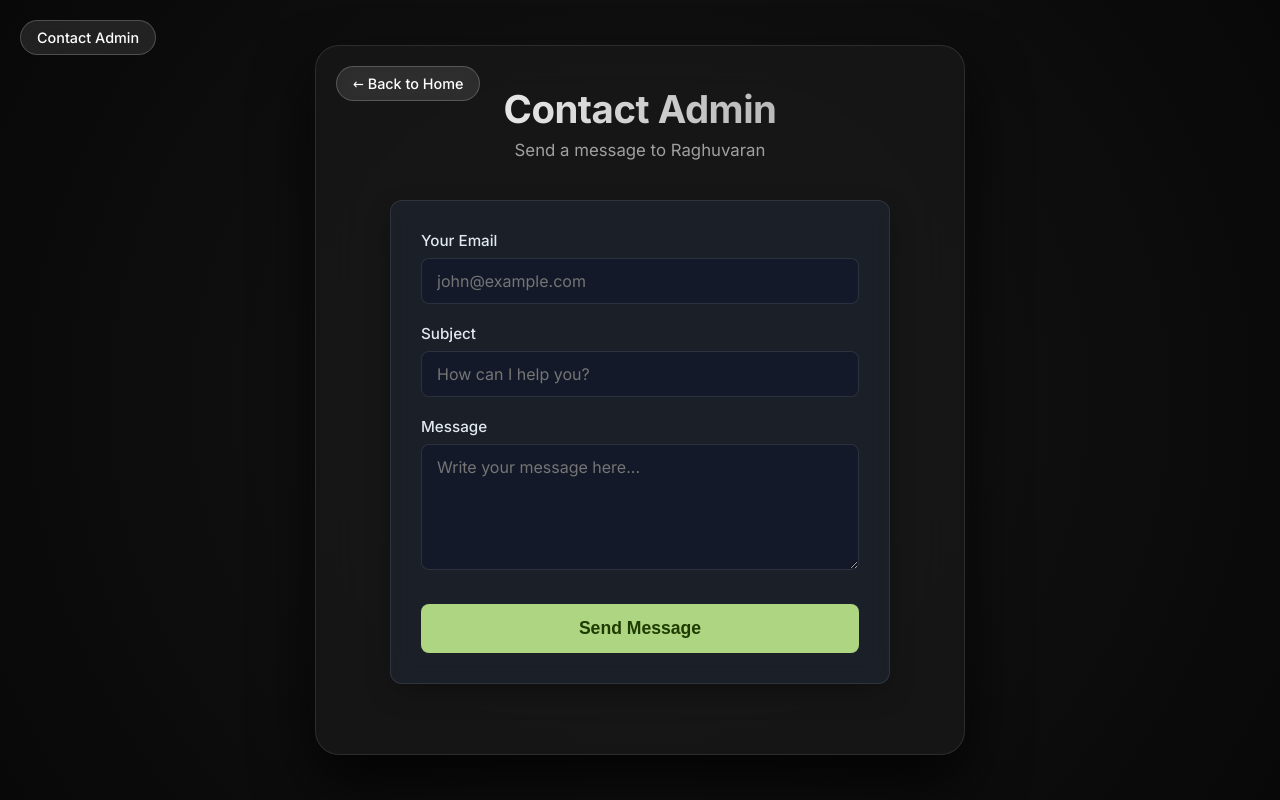
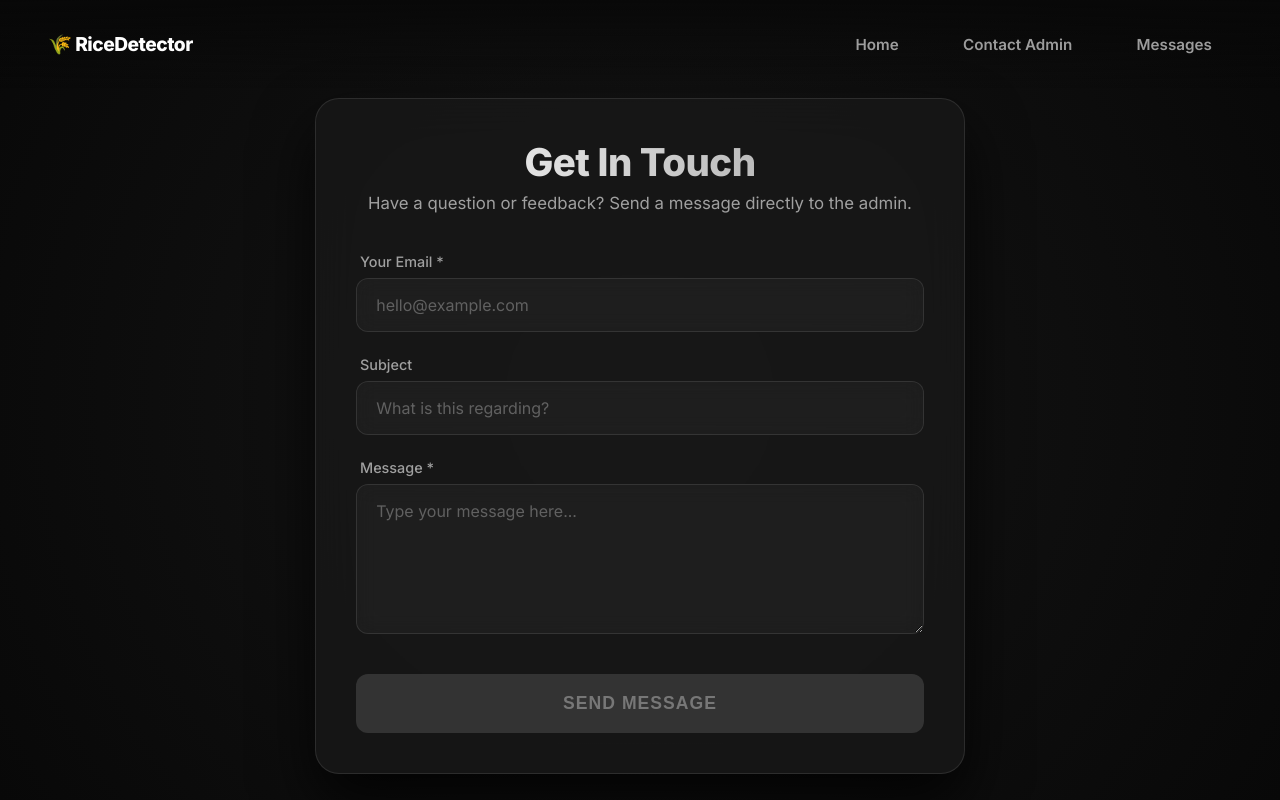
Before and after one commit to Raghuvaranlokati/RiceLeaf_Disease_Dectection, a Next.js app in the folder frontend/: page /contact in a window 1280 px wide. Built offline with nearby package versions, Linux system fonts and the light colour scheme.

Commit message:
Add next-level UI for Contact form and Messages dashboard

```diff
--- a/frontend/src/app/contact/page.js
+++ b/frontend/src/app/contact/page.js
@@ -1,52 +1,54 @@
 "use client";
 
 import { useState } from "react";
-import styles from "./page.module.css";
-import Link from "next/link";
 
-export default function Contact() {
+export default function ContactPage() {
   const [formData, setFormData] = useState({ email: "", subject: "", message: "" });
-  const [status, setStatus] = useState("idle");
-  const [errorMsg, setErrorMsg] = useState("");
-
-  const handleSubmit = async (e) => {
-    e.preventDefault();
-    setStatus("loading");
-    setErrorMsg("");
-
-    try {
-      const res = await fetch("/api/contact", {
-        method: "POST",
-        headers: { "Content-Type": "application/json" },
-        body: JSON.stringify(formData),
-      });
-
-      if (!res.ok) {
-        throw new Error("Failed to send message");
-      }
-
-      setStatus("success");
-      setFormData({ email: "", subject: "", message: "" });
-    } catch (error) {
-      setStatus("error");
-      setErrorMsg(error.message);
-    }
-  };
+  const [status, setStatus] = useState({ loading: false, error: null, success: false });
 
   const handleChange = (e) => {
     setFormData({ ...formData, [e.target.name]: e.target.value });
   };
 
+  const handleSubmit = async (e) => {
+    e.preventDefault();
+    setStatus({ loading: true, error: null, success: false });
+
+    try {
+      const response = await fetch('/api/contact', {
+        method: 'POST',
+        headers: {
+          'Content-Type': 'application/json',
+        },
+        body: JSON.stringify(formData),
+      });
+
+      const data = await response.json();
+
+      if (!response.ok) {
+        throw new Error(data.error || "Failed to send message");
+      }
+
+      setStatus({ loading: false, error: null, success: true });
+      setFormData({ email: "", subject: "", message: "" }); // Reset form
+    } catch (error) {
+      setStatus({ loading: false, error: error.message, success: false });
+    }
+  };
+
   return (
-    <main className="container">
-      <Link href="/" className="connect-btn">← Back to Home</Link>
+    <main className="container" style={{ marginTop: "6rem" }}>
+      <h1>Get In Touch</h1>
+      <p className="subtitle">Have a question or feedback? Send a message directly to the admin.</p>
 
-      <h1>Contact Admin</h1>
-      <p className="subtitle">Send a message to Raghuvaran</p>
-
-      <form className={styles.contactForm} onSubmit={handleSubmit}>
-        <div className={styles.formGroup}>
-          <label htmlFor="email">Your Email</label>
+      {status.success ? (
+        <div className="success-message">
+          ✅ Your message has been sent successfully! The admin will get back to you soon.
+        </div>
+      ) : (
+        <form onSubmit={handleSubmit} className="form-container">
+          <div className="input-group">
+            <label className="input-label" htmlFor="email">Your Email *</label>
             <input
               type="email"
               id="email"
@@ -54,46 +56,52 @@ export default function Contact() {
               required
               value={formData.email}
               onChange={handleChange}
-            placeholder="john@example.com"
+              className="glass-input"
+              placeholder="hello@example.com"
             />
           </div>
 
-        <div className={styles.formGroup}>
-          <label htmlFor="subject">Subject</label>
+          <div className="input-group">
+            <label className="input-label" htmlFor="subject">Subject</label>
             <input
               type="text"
               id="subject"
               name="subject"
-            required
               value={formData.subject}
               onChange={handleChange}
-            placeholder="How can I help you?"
+              className="glass-input"
+              placeholder="What is this regarding?"
             />
           </div>
 
-        <div className={styles.formGroup}>
-          <label htmlFor="message">Message</label>
+          <div className="input-group">
+            <label className="input-label" htmlFor="message">Message *</label>
             <textarea
               id="message"
               name="message"
               required
-            rows="5"
               value={formData.message}
               onChange={handleChange}
-            placeholder="Write your message here..."
-          ></textarea>
+              className="glass-input"
+              placeholder="Type your message here..."
+            />
           </div>
 
           <button
             type="submit"
-          className={styles.submitBtn}
-          disabled={status === "loading" || status === "success"}
+            className="submit-btn"
+            disabled={status.loading || !formData.email || !formData.message}
           >
-          {status === "loading" ? "Sending..." : status === "success" ? "Message Sent! ✓" : "Send Message"}
+            {status.loading ? <><span className="spinner"></span> Sending...</> : "Send Message"}
           </button>
 
-        {status === "error" && <p className={styles.errorMsg}>{errorMsg}</p>}
+          {status.error && (
+            <div className="error-message">
+              ⚠️ {status.error}
+            </div>
+          )}
         </form>
+      )}
     </main>
   );
 }
--- a/frontend/src/app/globals.css
+++ b/frontend/src/app/globals.css
@@ -349,3 +349,209 @@ p.subtitle {
   fill: #ffffff;
   transform: scale(1.15);
 }
+
+/* Modern Contact Form & Messages UI */
+.form-container {
+  display: flex;
+  flex-direction: column;
+  gap: 1.5rem;
+  margin-top: 1.5rem;
+  text-align: left;
+}
+
+.input-group {
+  display: flex;
+  flex-direction: column;
+  gap: 0.5rem;
+}
+
+.input-label {
+  font-size: 0.9rem;
+  color: #a0a0a0;
+  font-weight: 500;
+  margin-left: 4px;
+}
+
+.glass-input {
+  background: rgba(255, 255, 255, 0.03);
+  border: 1px solid rgba(255, 255, 255, 0.1);
+  padding: 1rem 1.2rem;
+  border-radius: 12px;
+  color: #fff;
+  font-family: inherit;
+  font-size: 1rem;
+  transition: all 0.3s ease;
+  backdrop-filter: blur(10px);
+}
+
+.glass-input:focus {
+  outline: none;
+  border-color: #ffffff;
+  background: rgba(255, 255, 255, 0.08);
+  box-shadow: 0 0 20px rgba(255, 255, 255, 0.1);
+}
+
+.glass-input::placeholder {
+  color: rgba(255, 255, 255, 0.3);
+}
+
+textarea.glass-input {
+  min-height: 150px;
+  resize: vertical;
+}
+
+.submit-btn {
+  background: linear-gradient(135deg, #ffffff 0%, #d0d0d0 100%);
+  color: #000;
+  border: none;
+  padding: 1.2rem;
+  font-size: 1.1rem;
+  font-weight: 700;
+  border-radius: 12px;
+  cursor: pointer;
+  transition: all 0.3s cubic-bezier(0.165, 0.84, 0.44, 1);
+  box-shadow: 0 8px 25px rgba(255, 255, 255, 0.2);
+  margin-top: 1rem;
+  text-transform: uppercase;
+  letter-spacing: 1px;
+}
+
+.submit-btn:hover:not(:disabled) {
+  transform: translateY(-3px);
+  box-shadow: 0 12px 30px rgba(255, 255, 255, 0.3);
+  background: linear-gradient(135deg, #ffffff 0%, #ffffff 100%);
+}
+
+.submit-btn:disabled {
+  background: #333;
+  color: #777;
+  cursor: not-allowed;
+  box-shadow: none;
+  transform: none;
+}
+
+/* Success Message */
+.success-message {
+  color: #aed581;
+  background: rgba(174, 213, 129, 0.1);
+  padding: 1.2rem;
+  border-radius: 12px;
+  margin-top: 1.5rem;
+  border: 1px solid rgba(174, 213, 129, 0.3);
+  font-weight: 500;
+  animation: fadeIn 0.4s ease;
+}
+
+/* Nav Header */
+.navbar {
+  position: fixed;
+  top: 0;
+  left: 0;
+  width: 100%;
+  padding: 1.5rem 3rem;
+  display: flex;
+  justify-content: space-between;
+  align-items: center;
+  z-index: 1000;
+  background: linear-gradient(to bottom, rgba(8,8,8,0.9) 0%, rgba(8,8,8,0) 100%);
+  pointer-events: none;
+}
+
+.nav-links {
+  display: flex;
+  gap: 1.5rem;
+  pointer-events: auto;
+}
+
+.nav-link {
+  color: rgba(255, 255, 255, 0.6);
+  text-decoration: none;
+  font-weight: 600;
+  font-size: 0.95rem;
+  padding: 0.6rem 1.2rem;
+  border-radius: 20px;
+  transition: all 0.3s ease;
+  border: 1px solid transparent;
+}
+
+.nav-link:hover, .nav-link.active {
+  color: #fff;
+  background: rgba(255, 255, 255, 0.1);
+  border-color: rgba(255, 255, 255, 0.2);
+  backdrop-filter: blur(10px);
+}
+
+.logo-text {
+  color: #fff;
+  font-weight: 800;
+  font-size: 1.2rem;
+  letter-spacing: -0.5px;
+  pointer-events: auto;
+  text-decoration: none;
+}
+
+/* Messages Dashboard */
+.messages-grid {
+  display: grid;
+  grid-template-columns: 1fr;
+  gap: 1.5rem;
+  margin-top: 2rem;
+  width: 100%;
+}
+
+.message-card {
+  background: rgba(255, 255, 255, 0.03);
+  border: 1px solid rgba(255, 255, 255, 0.08);
+  border-radius: 16px;
+  padding: 1.5rem;
+  text-align: left;
+  transition: all 0.3s ease;
+  position: relative;
+  overflow: hidden;
+}
+
+.message-card:hover {
+  background: rgba(255, 255, 255, 0.05);
+  border-color: rgba(255, 255, 255, 0.2);
+  transform: translateY(-2px);
+}
+
+.message-header {
+  display: flex;
+  justify-content: space-between;
+  align-items: center;
+  margin-bottom: 1rem;
+  border-bottom: 1px solid rgba(255, 255, 255, 0.05);
+  padding-bottom: 0.8rem;
+}
+
+.message-email {
+  font-weight: 700;
+  color: #fff;
+  font-size: 1.05rem;
+}
+
+.message-date {
+  font-size: 0.8rem;
+  color: #777;
+}
+
+.message-subject {
+  font-weight: 600;
+  color: #d0d0d0;
+  margin-bottom: 0.5rem;
+  font-size: 0.95rem;
+}
+
+.message-body {
+  color: #a0a0a0;
+  line-height: 1.6;
+  font-size: 0.95rem;
+  white-space: pre-wrap;
+}
+
+.no-messages {
+  color: #777;
+  padding: 3rem;
+  font-style: italic;
+}
--- a/frontend/src/app/layout.js
+++ b/frontend/src/app/layout.js
@@ -1,4 +1,5 @@
 import "./globals.css";
+import Link from 'next/link';
 
 export const metadata = {
   title: "Rice Leaf Disease Detector",
@@ -9,10 +10,17 @@ export default function RootLayout({ children }) {
   return (
     <html lang="en">
       <head>
-        <link href="https://fonts.googleapis.com/css2?family=Inter:wght@400;500;600;700&display=swap" rel="stylesheet" />
+        <link href="https://fonts.googleapis.com/css2?family=Inter:wght@400;500;600;700;800&display=swap" rel="stylesheet" />
       </head>
       <body>
-        <a href="/contact" className="connect-btn">Contact Admin</a>
+        <nav className="navbar">
+          <Link href="/" className="logo-text">🌾 RiceDetector</Link>
+          <div className="nav-links">
+            <Link href="/" className="nav-link">Home</Link>
+            <Link href="/contact" className="nav-link">Contact Admin</Link>
+            <Link href="/messages" className="nav-link">Messages</Link>
+          </div>
+        </nav>
         {children}
       </body>
     </html>
--- a/frontend/src/app/page.js
+++ b/frontend/src/app/page.js
@@ -120,7 +120,7 @@ export default function Home() {
   };
 
   return (
-    <main className="container">
+    <main className="container" style={{ marginTop: "6rem" }}>
       <h1>Rice Leaf Disease Detector</h1>
       <p className="subtitle">Identify diseases instantly using deep learning.</p>
 
```
Also changed, not shown: frontend/src/app/messages/page.js (+61 -47 lines). Lines whose indentation alone changed are shown as unchanged.
